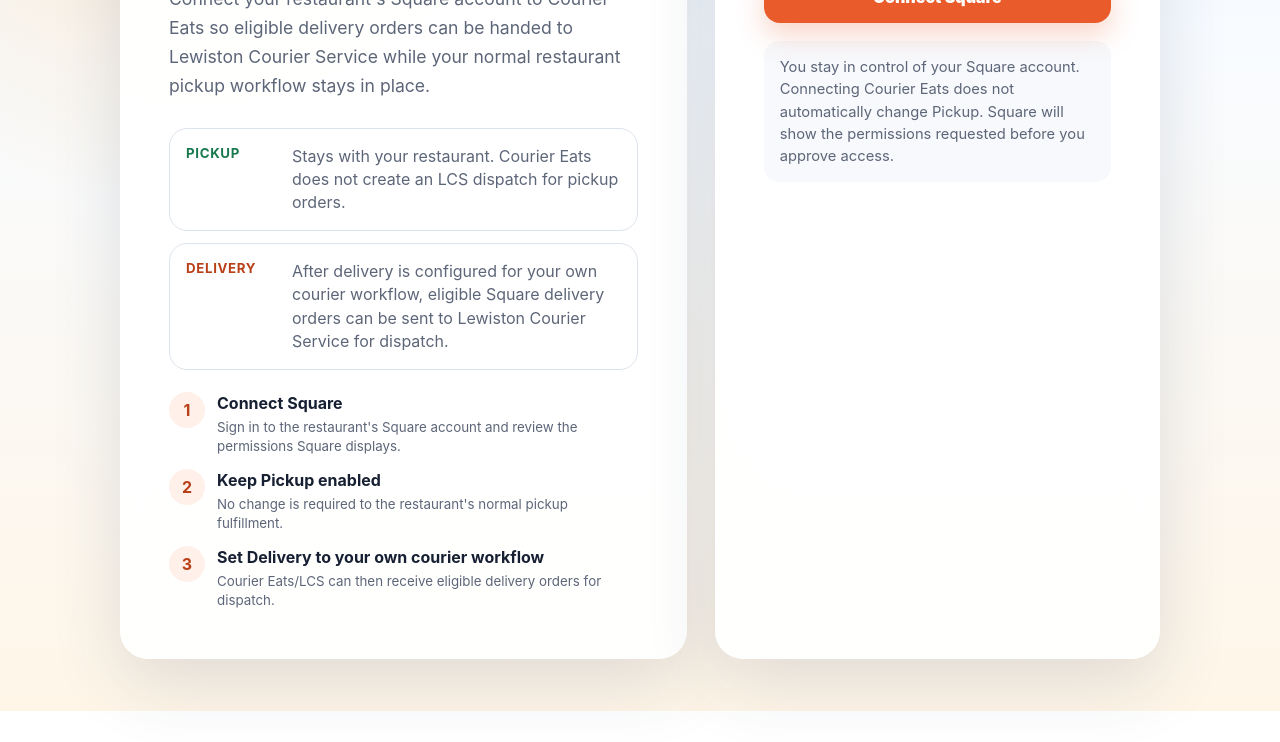
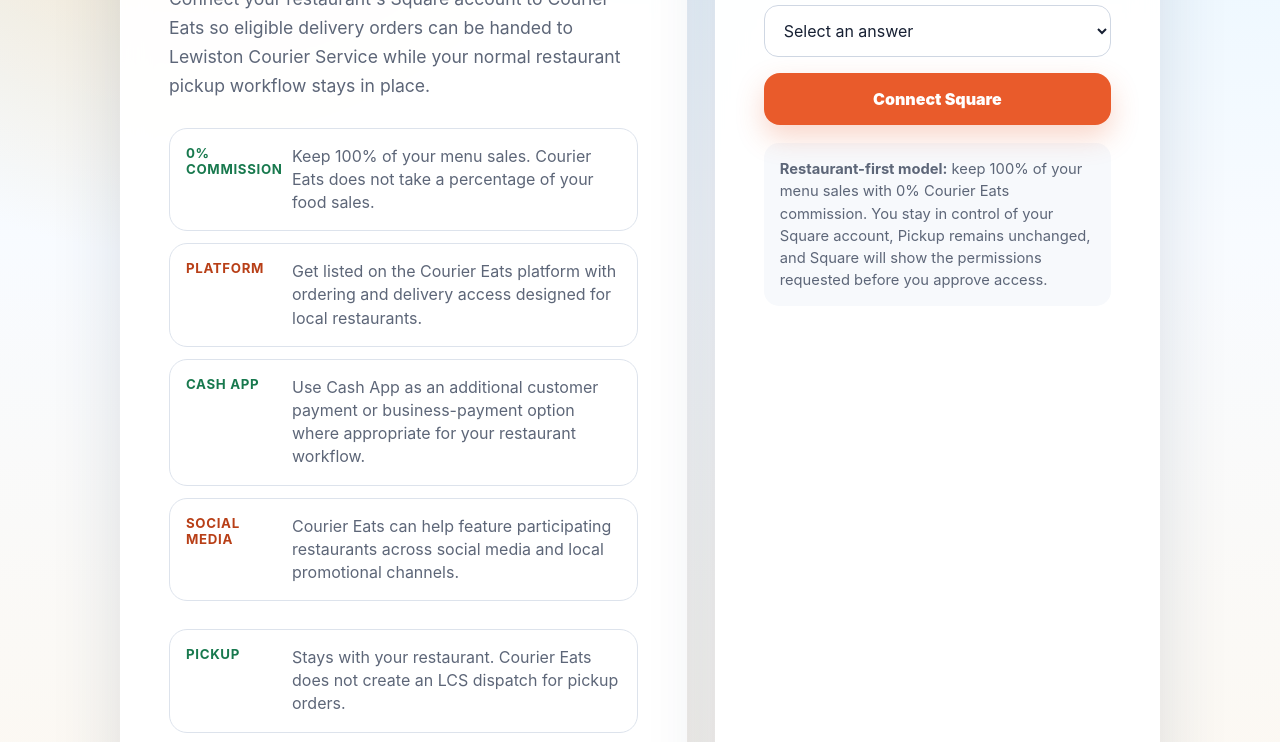
Before and after one commit to Lewiston-Courier-Service/courier-eats-sync, a website: page dist/join.html in a window 1280 px wide. Shown: the part 453-1195 px from the top of the page. Before the commit the page ends 1164 px from the top, so only its background shows below. Drawn offline with Linux system fonts and the light colour scheme.

Commit message:
Expand restaurant onboarding benefits and catering question

```diff
--- a/dist/join.html
+++ b/dist/join.html
@@ -127,6 +127,25 @@
           Connect your restaurant's Square account to Courier Eats so eligible delivery orders can be handed to Lewiston Courier Service while your normal restaurant pickup workflow stays in place.
         </p>
 
+        <div class="flow" aria-label="Courier Eats restaurant benefits">
+          <div class="flow-row pickup">
+            <strong>0% COMMISSION</strong>
+            <span>Keep 100% of your menu sales. Courier Eats does not take a percentage of your food sales.</span>
+          </div>
+          <div class="flow-row delivery">
+            <strong>PLATFORM</strong>
+            <span>Get listed on the Courier Eats platform with ordering and delivery access designed for local restaurants.</span>
+          </div>
+          <div class="flow-row pickup">
+            <strong>CASH APP</strong>
+            <span>Use Cash App as an additional customer payment or business-payment option where appropriate for your restaurant workflow.</span>
+          </div>
+          <div class="flow-row delivery">
+            <strong>SOCIAL MEDIA</strong>
+            <span>Courier Eats can help feature participating restaurants across social media and local promotional channels.</span>
+          </div>
+        </div>
+
         <div class="flow">
           <div class="flow-row pickup">
             <strong>PICKUP</strong>
@@ -162,11 +181,20 @@
         <form id="connectForm">
           <label for="restaurantName">Restaurant name</label>
           <input id="restaurantName" name="restaurant" autocomplete="organization" placeholder="Example: Happy Days" required>
+
+          <label for="catering">Is catering part of your menu?</label>
+          <select id="catering" name="catering" required style="width:100%;border:1px solid #cfd7e3;border-radius:14px;padding:14px 15px;font:inherit;background:white;color:var(--ink);">
+            <option value="">Select an answer</option>
+            <option value="yes">Yes</option>
+            <option value="no">No</option>
+            <option value="planned">Not yet, but we plan to offer catering</option>
+          </select>
+
           <button class="connect-button" type="submit">Connect Square</button>
         </form>
 
         <div class="notice">
-          You stay in control of your Square account. Connecting Courier Eats does not automatically change Pickup. Square will show the permissions requested before you approve access.
+          <strong>Restaurant-first model:</strong> keep 100% of your menu sales with 0% Courier Eats commission. You stay in control of your Square account, Pickup remains unchanged, and Square will show the permissions requested before you approve access.
         </div>
 
         <p class="pilot" id="pilotNote"></p>
@@ -199,7 +227,16 @@
       document.getElementById("connectForm").addEventListener("submit", event => {
         event.preventDefault();
         const name = input.value.trim();
-        if (!name) return;
+        const catering = document.getElementById("catering").value;
+        if (!name || !catering) return;
+
+        try {
+          sessionStorage.setItem("courierEatsRestaurantOnboarding", JSON.stringify({
+            restaurant: name,
+            catering
+          }));
+        } catch {}
+
         const next = "/api/connect/square/start?restaurant=" + encodeURIComponent(name);
         window.location.assign(next);
       });
```
